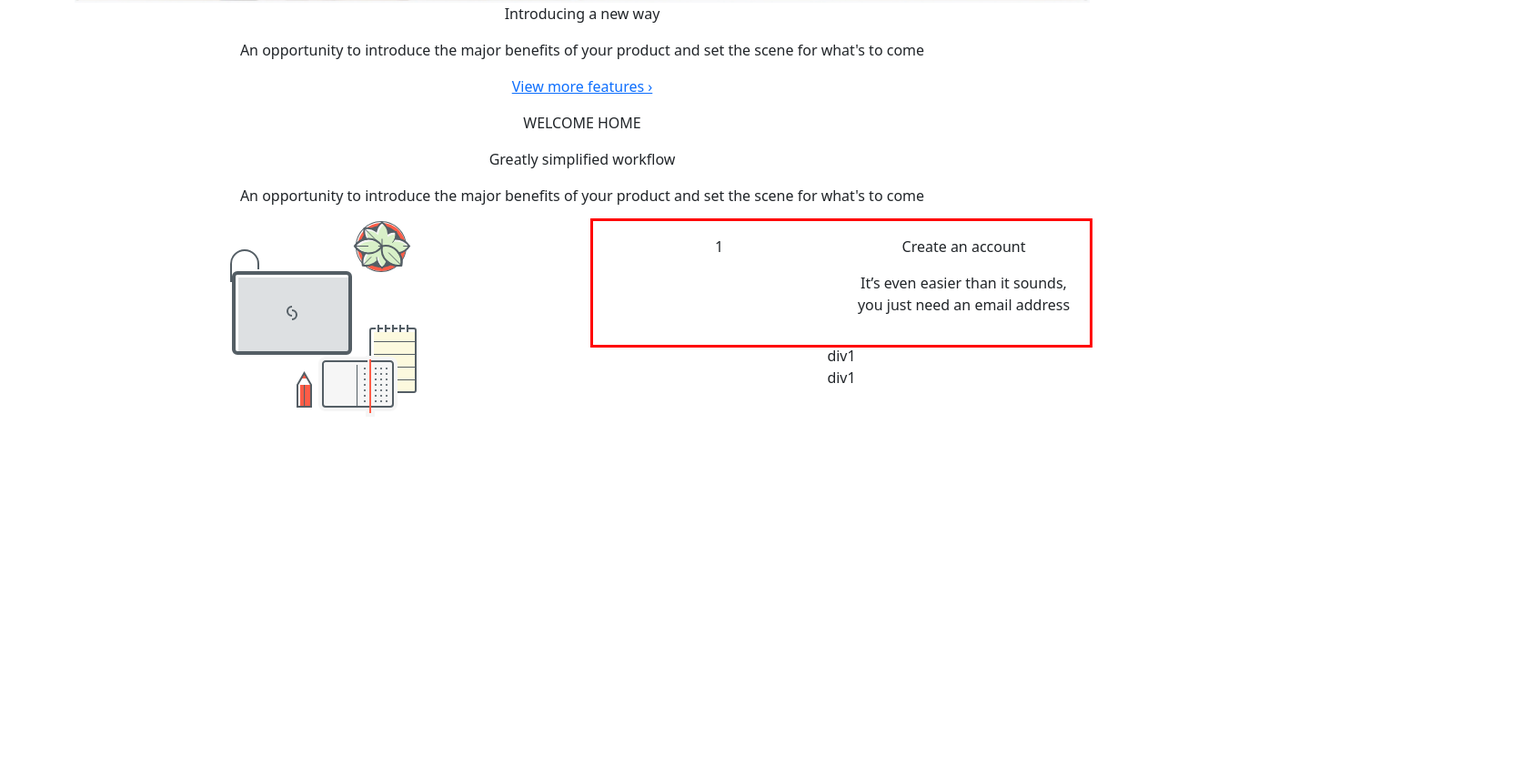
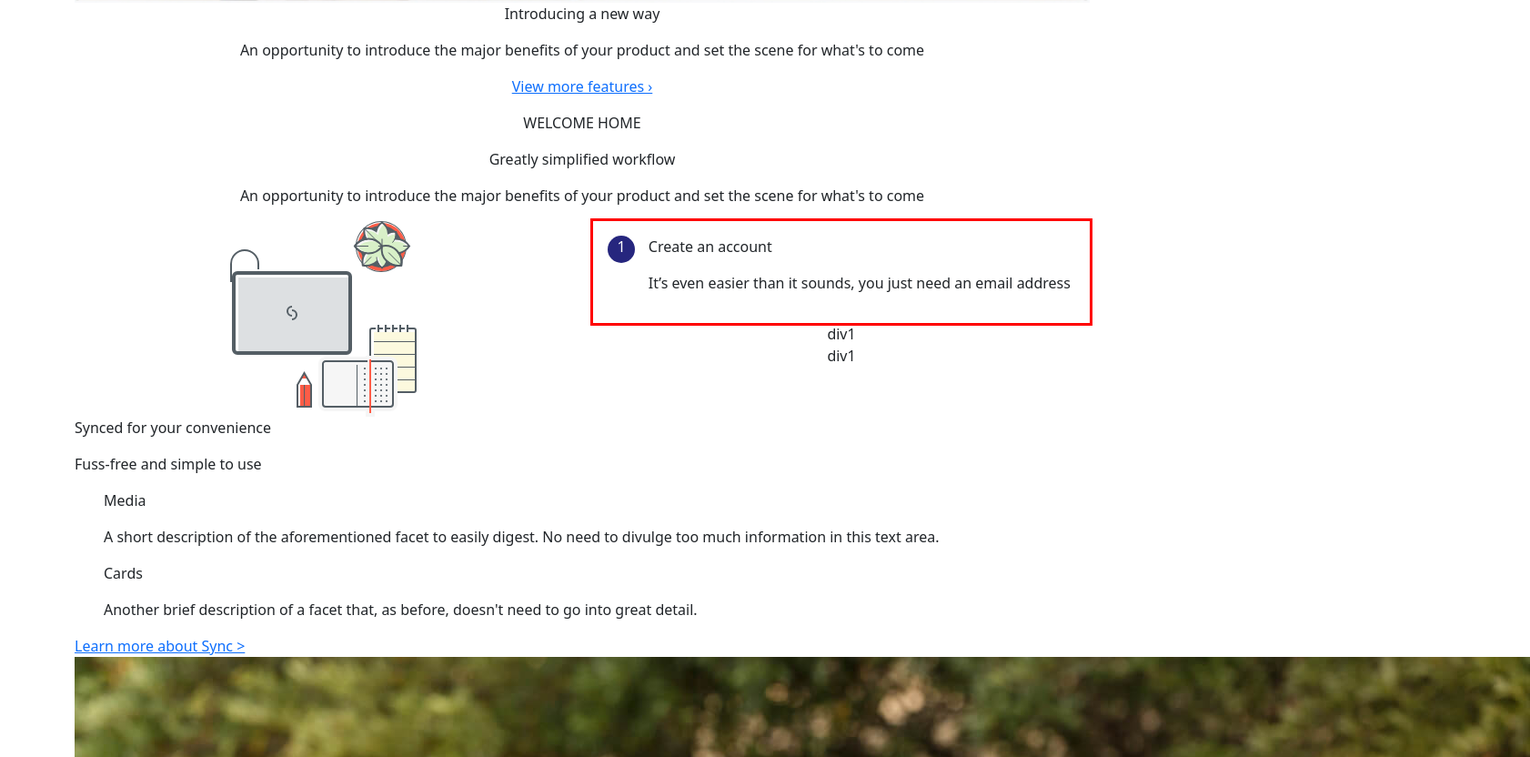
Before and after one commit to mandragid/tugas-meeting-6-landingpage-bootstrap, a plain HTML site: page index.html in a window 1280 px wide. Shown: the part 1547-2379 px from the top of the page at 91% size, 1682 px wide, since content can reach past the window. Before the commit the page ends 2005 px from the top, so only its background shows below. Drawn offline with nearby package versions, Linux system fonts and the light colour scheme.

Commit message:
add feat

```diff
--- a/index.html
+++ b/index.html
@@ -150,8 +150,8 @@
 							<div class="col">
 								<div class="card-body">
 									<div class="row">
-										<div class="col"><div>1</div></div>
-										<div class="col">
+										<div class="col-1"><div class="numberContainer text-white">1</div></div>
+										<div class="col text-start">
 											<p>Create an account</p>
 											<p>It’s even easier than it sounds, you just need an email address</p>
 										</div>
@@ -169,5 +169,38 @@
 				</div>
 			</div>
 		</div>
+
+		<!-- section 4 -->
+
+		<div class="container-fluid">
+			<div class="container">
+				<div class="row">
+					<div class="col">
+						<div class="row">
+							<div class="col">
+								<p>Synced for your convenience</p>
+								<p>Fuss-free and simple to use</p>
+								<ul>
+									<li>
+										<div>
+											<p>Media</p>
+											<p>A short description of the aforementioned facet to easily digest. No need to divulge too much information in this text area.</p>
+										</div>
+									</li>
+									<li>
+										<div>
+											<p>Cards</p>
+											<p>Another brief description of a facet that, as before, doesn't need to go into great detail.</p>
+										</div>
+									</li>
+								</ul>
+								<a href="#">Learn more about Sync ></a>
+							</div>
+						</div>
+					</div>
+					<div class="col"><img src="./assets/img/photo-woman-writing.jpg" alt="" /></div>
+				</div>
+			</div>
+		</div>
 	</body>
 </html>
--- a/style.css
+++ b/style.css
@@ -161,3 +161,10 @@ nav .navbar-nav a {
 .card-body {
 	outline: solid red;
 }
+
+.numberContainer {
+	background-color: rgb(38, 38, 126);
+	border-radius: 50px;
+	width: 30px;
+	height: 30px;
+}
```
